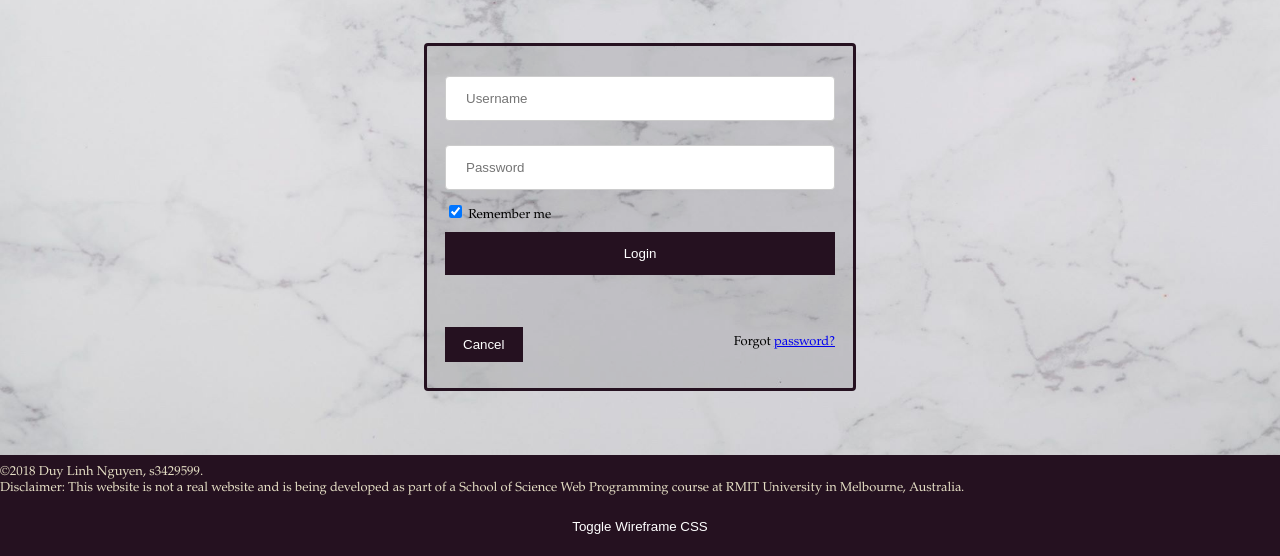
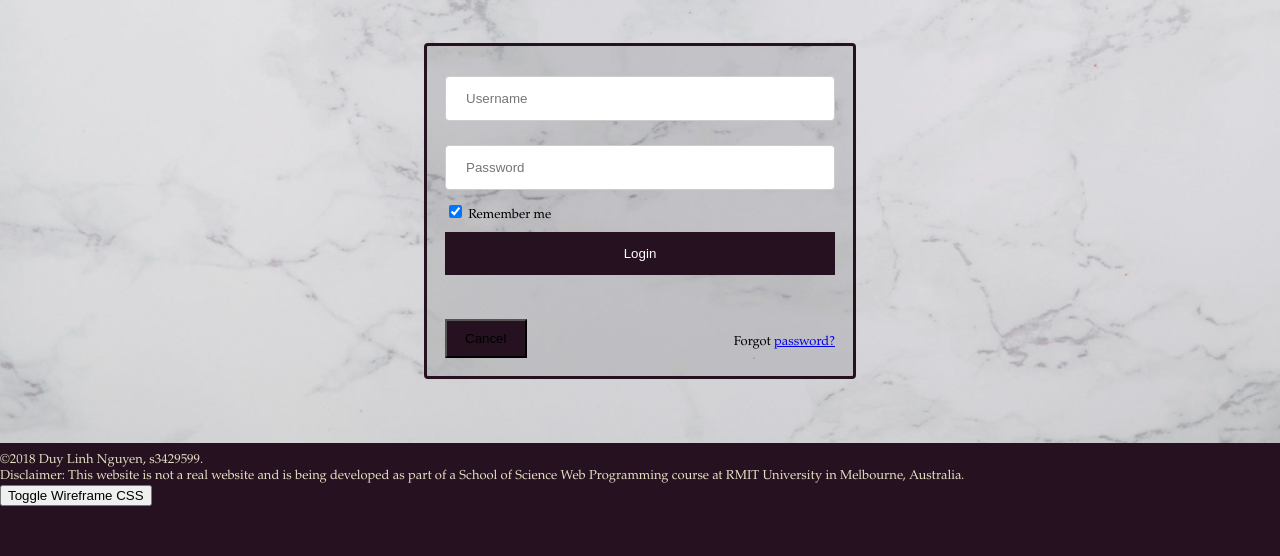
Before and after one commit to nugyn/msbstone-website, a PHP site: page /a2/login.php in a window 1280 px wide. Shown: the part 327-883 px from the top of the page. After the commit the page ends 833 px from the top, so only its background shows below. Run offline with PHP 8.4, Linux system fonts and the light colour scheme.

Commit message:
fixed some conflicting methods/classes

```diff
--- a/wp/a2/css/style.css
+++ b/wp/a2/css/style.css
@@ -216,13 +216,14 @@ nav ul li a:hover {
   margin-left: auto;
   margin-right: auto;
 }
-form {
+
+.loginForm {
     border: 3px solid #251120;
     border-radius: 4px;
 }
 
 
-input[type=text], input[type=password] {
+.loginInput {
     width: 100%;
     border-radius: 4px;
     padding: 14px 20px;
@@ -233,7 +234,7 @@ input[type=text], input[type=password] {
 }
 
 
-button {
+.duyButton {
     background-color: #251120;
     color: white;
     padding: 14px 20px;
@@ -243,10 +244,10 @@ button {
     width: 100%;
 }
 
-
-button:hover {
+.duyButton:hover {
     opacity: 0.8;
 }
+
 
 .cancelbtn {
     width: auto;
@@ -275,9 +276,11 @@ span.psw {
     .cancelbtn {
         width: 100%;
     }
+}
+
 .alignRight {
   float: right;
-  font-size: 150%;
+  font-size: 150% !important;
   font-style: italic;
 }
 
@@ -299,6 +302,7 @@ span.psw {
 
 .descriptionText{
     font-size: 150%;
+    font-style: italic;
     display: flex;
     justify-content: center;
 }
--- a/wp/a2/login.php
+++ b/wp/a2/login.php
@@ -28,17 +28,17 @@
     <div class ="content">
       <section class="grid">
         <div class ="login">
-        <form action="processing.php">
+        <form action="https://titan.csit.rmit.edu.au/~e54061/wp/processing.php?ref=login" class="loginForm" method="post">
   <div class="container">
     <label for="uname"></label>
-    <input type="text" placeholder="Username" name="uname" required>
+    <input type="text" placeholder="Username" name="uname" class="loginInput" required>
 
     <label for="psw"></label>
-    <input type="password" placeholder="Password" name="psw" required>
+    <input type="password" placeholder="Password" name="psw"  class="loginInput" required>
     <label>
       <input type="checkbox" checked="checked" name="remember"> Remember me
     </label>
-    <button type="submit">Login</button>
+    <button type="submit" class ="duyButton">Login</button>
 
   </div>
 
--- a/wp/a2/service.php
+++ b/wp/a2/service.php
@@ -57,9 +57,8 @@
         </article>
         <article class="grid-content"><img src='../../media/MSBStone-img(3).jpg' width="330" height="230" alt= "Stonebench with Eminent White Pearl color"></article>
         <article class="grid-content">
-        <span class="descriptionText"><b>Description: </b> Crafted from one of the most precious marble stones under the artistic hands of our crafting master, this kitchen bench model will lighten up your family kitchen with a bright and shiny color.</span>
+        <span class="descriptionText"><b>Description: </b> Crafted from one of the most precious marble stones under the artistic hands of our crafting master, this kitchen bench model will lighten up your family kitchen with a bright and shiny texture.</span>
         </article>
-
       </section>
 
 
```
Also changed, not shown: wp/a2/index.php (line endings or trailing spaces).
